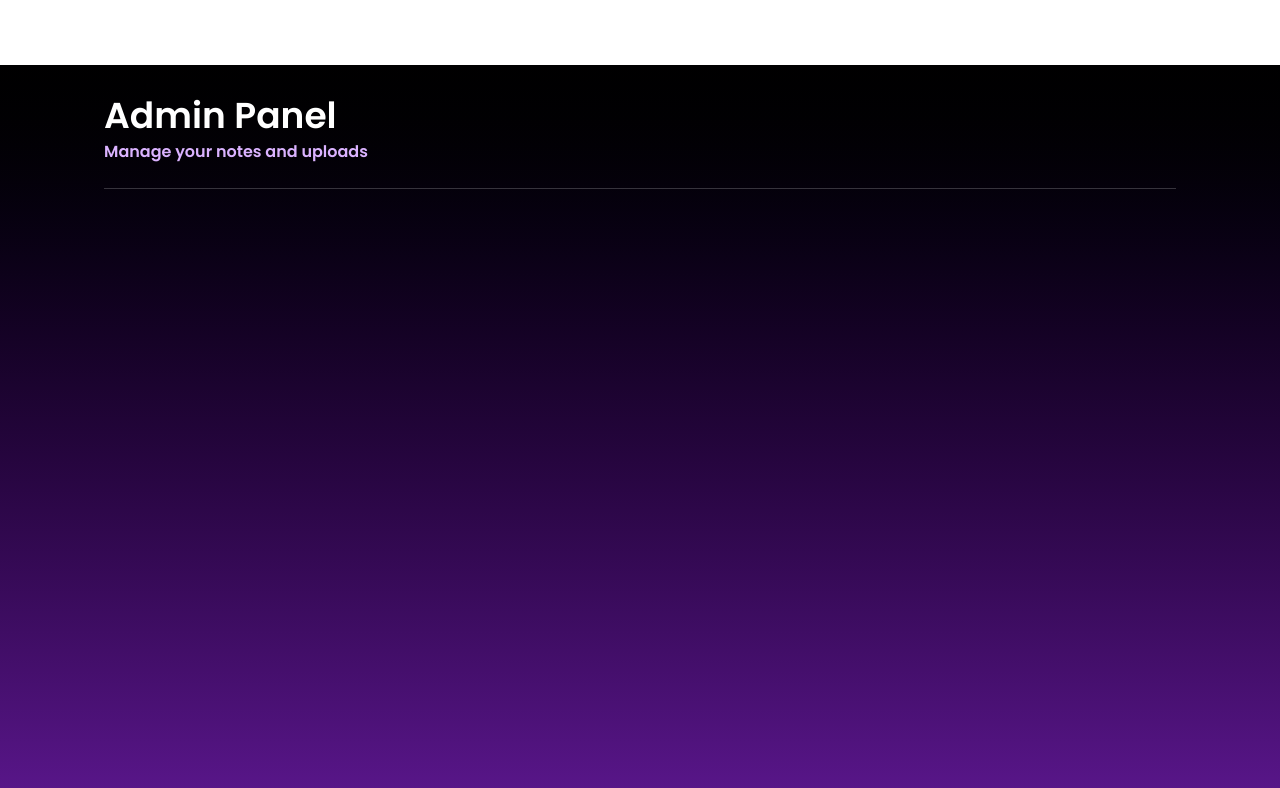
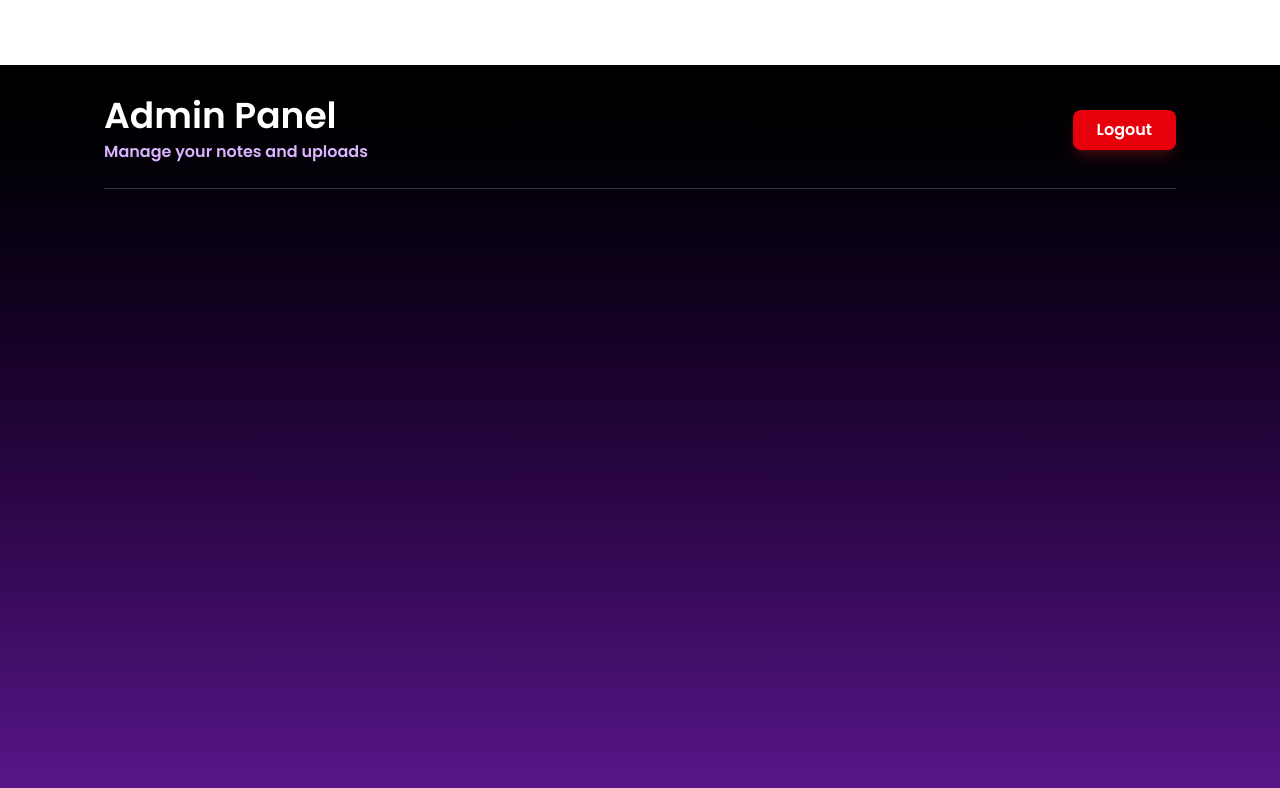
Before and after one commit to ANSHUMANMOREY7/Notes-Store, a React (Vite) app in the folder client/: page /Admin in a window 1280 px wide. Shown: the top 788 px of the page. Built offline with nearby package versions, Linux system fonts and the light colour scheme; sample sign-in values are in the browser's storage.

Commit message:
Button added

```diff
--- a/client/src/pages/Portals/Admin.jsx
+++ b/client/src/pages/Portals/Admin.jsx
@@ -26,12 +26,17 @@ const Admin = () => {
   <div className="max-w-6xl mx-auto p-10 pt-24 relative z-10">
   <div className="flex justify-between items-center border-b border-white/20 pb-6 mb-10">
    <div>
-    <h1 className="text-4xl font-bold ">Admin Panel</h1>
+    <h1 className="text-4xl font-bold font-[font1]">Admin Panel</h1>
     <p className="text-purple-300 mt-1">Manage your notes and uploads</p>
   </div>
 
 
-
+<button
+      onClick={handleLogout}
+      className="bg-red-600 hover:bg-red-700 text-white px-6 py-2 rounded-lg font-bold transition duration-300 shadow-lg shadow-red-500/20 font-[font1]"
+    >
+      Logout
+    </button>
 
 </div>
 
```
